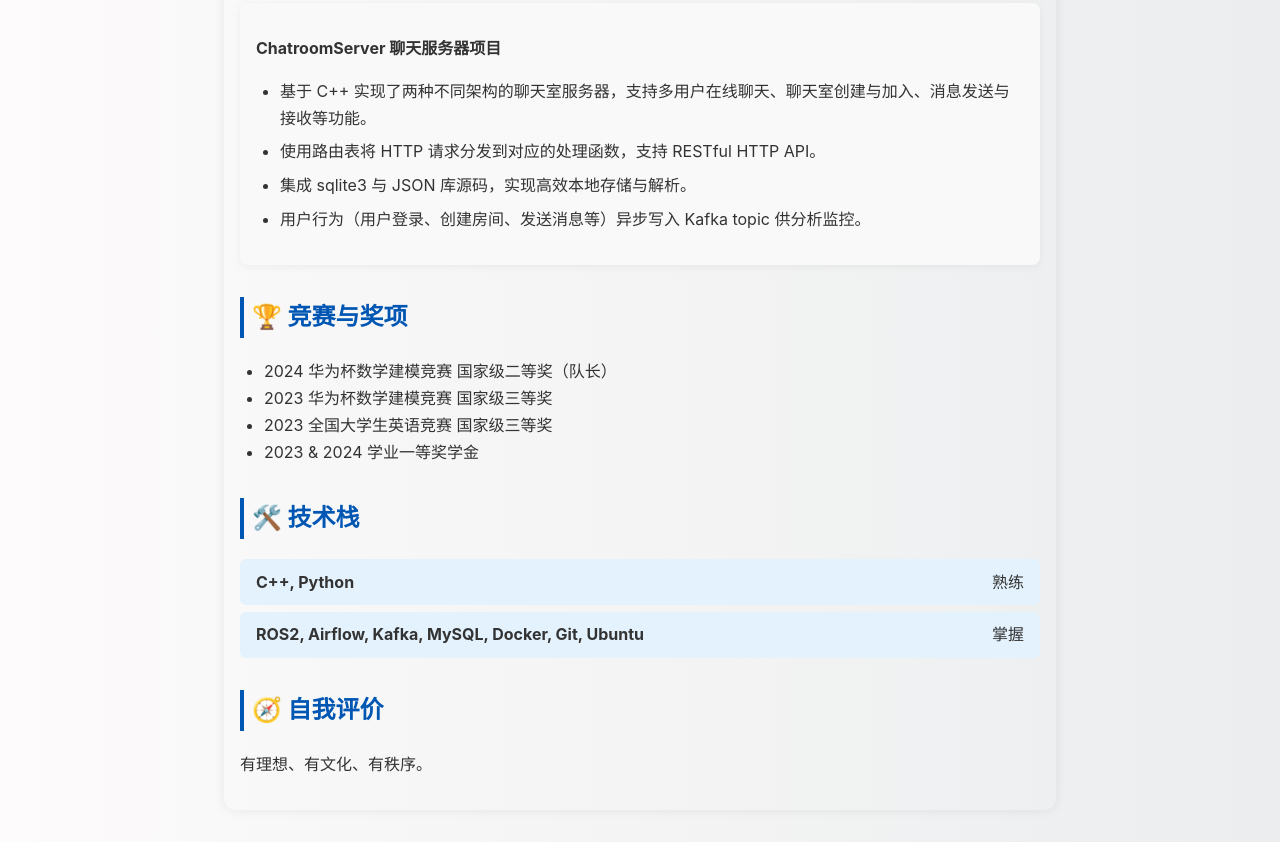
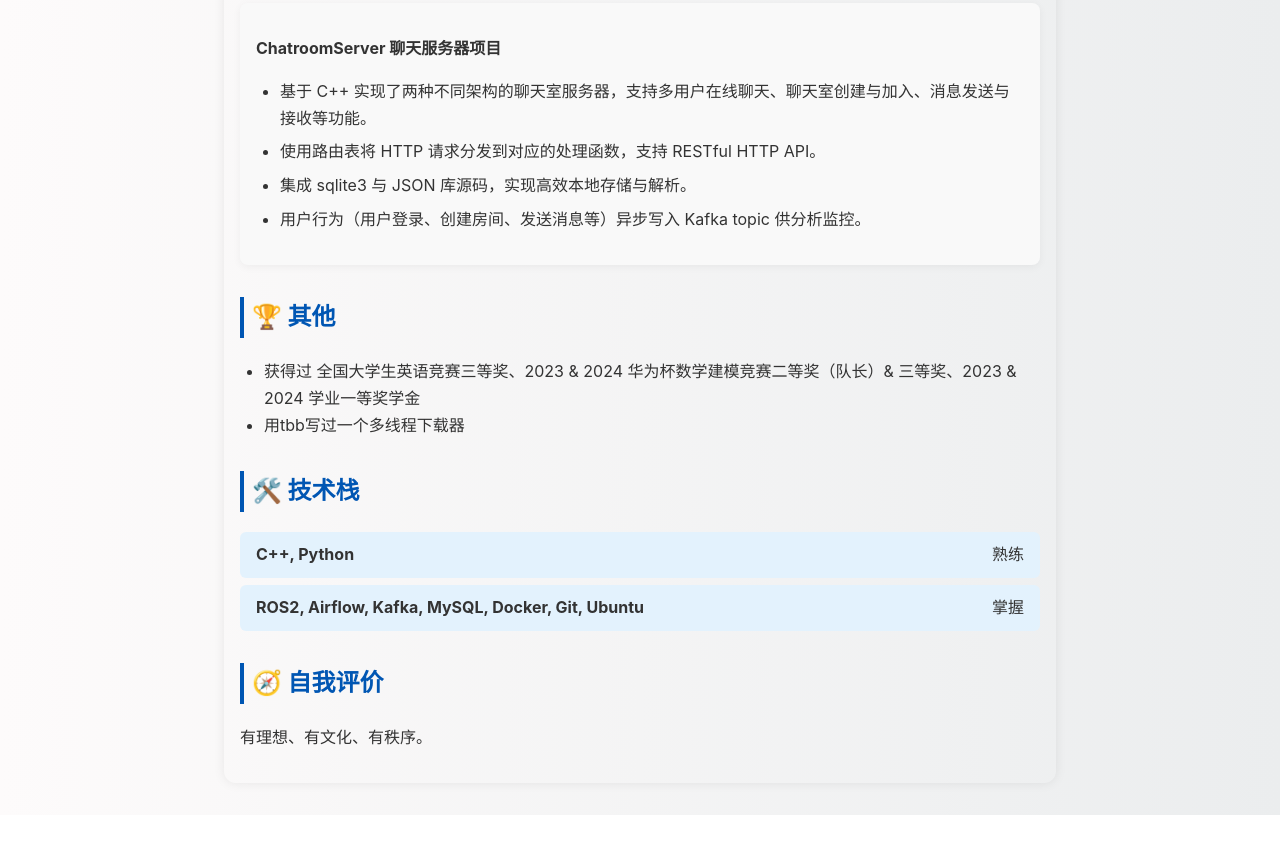
Before and after one commit to Luoseyznl/Luoseyznl.github.io, a plain HTML site: page index.html in a window 1280 px wide. Shown: the part 687-1529 px from the top of the page. After the commit the page ends 1502 px from the top, so only its background shows below. Drawn offline with Linux system fonts and the light colour scheme.

Commit message:
Update index.html

```diff
--- a/index.html
+++ b/index.html
@@ -112,12 +112,10 @@
     </ul>
   </div>
 
-  <h2 class="fade-in">🏆 竞赛与奖项</h2>
+  <h2 class="fade-in">🏆 其他</h2>
   <ul class="fade-in">
-    <li>2024 华为杯数学建模竞赛 国家级二等奖（队长）</li>
-    <li>2023 华为杯数学建模竞赛 国家级三等奖</li>
-    <li>2023 全国大学生英语竞赛 国家级三等奖</li>
-    <li>2023 & 2024 学业一等奖学金</li>
+    <li>获得过 全国大学生英语竞赛三等奖、2023 & 2024 华为杯数学建模竞赛二等奖（队长）& 三等奖、2023 & 2024 学业一等奖学金</li>
+    <li>用tbb写过一个多线程下载器</li>
   </ul>
 
   <h2 class="fade-in">🛠️ 技术栈</h2>
```
